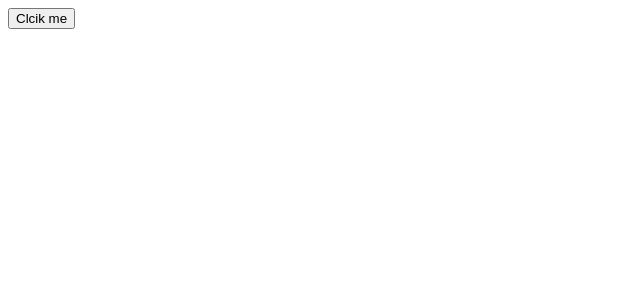
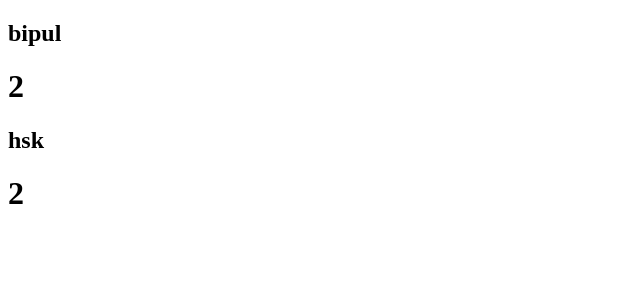
Before and after one commit to bipulchhetri/React--2025, a React (Vite) app: page / in a window 1280 px wide. Shown: the top 300 px of the page, without its empty margins (0-640 px from the left). Built offline with nearby package versions, Linux system fonts and the light colour scheme.

Commit message:
Derived state

```diff
--- a/src/App.jsx
+++ b/src/App.jsx
@@ -50,6 +50,9 @@ import { Map } from './Map&Loop/Map'
 import { Parent } from './LearnComponent/Parent'
 import Event from './Event/Event'
 import FruitshopEvent from './Event/FruitshopEvent'
+import { EventProps } from './Event/EventProps'
+import EventPropagration from './Event/EventPropagration'
+import DerivedS from './State/DerivedS'
 
 const App = () => {
   return (
@@ -58,8 +61,11 @@ const App = () => {
 {/* <Learn/> */}
 {/* <Map/>
 <Event/> */}
-<FruitshopEvent/>
+{/* <FruitshopEvent/> */}
 {/* <Parent/> */}
+{/* <EventProps/> */}
+{/* <EventPropagration/> */}
+<DerivedS/>
 </>
 
   )
--- /dev/null
+++ b/src/Event/EventPropagration.jsx
@@ -0,0 +1,23 @@
+import React from 'react'
+
+const EventPropagration = () => {
+    const Grand=()=>{
+        console.log('I am grand')
+    }
+    const Parent=()=>{
+console.log('I am parent')
+    }
+    const Child=()=>{
+        console.log('i am child')
+    }
+  return (
+   <section>
+    <div onClick={Grand} >Grand</div>
+    <div onClick={Parent} >Parent</div>
+    <div onClick={Child} >Child</div>
+
+   </section>
+  )
+}
+
+export default EventPropagration
--- /dev/null
+++ b/src/Event/EventProps.jsx
@@ -0,0 +1,28 @@
+export const EventProps = () => {
+  const OnclickHandler = (user) => {
+    alert(`hy ${user}`);
+  };
+  const handlerHover = () => {
+    alert(`Hy thanks for hovering me`);
+  };
+  return (
+    <>
+      <Welcome onClick={() => OnclickHandler("Bipul")} onMouseEnter={handlerHover} />
+    </>
+  );
+};
+
+const Welcome =(props)=>{
+    const greeting=()=>
+    {
+console.log("Hy Welcome")
+props.onClick()
+    }
+return (
+    <>
+<button onClick={props.onClick}>Click Me</button>
+<button onMouseEnter={props.onMouseEnter}>Hover me</button>
+<button onClick={greeting}>Greeting</button>
+</>
+)
+}
--- /dev/null
+++ b/src/State/DerivedS.jsx
@@ -0,0 +1,19 @@
+import React from "react";
+const user = [{ name: "bipul", age: "22" },
+    {name:'hsk',
+        age:"22"
+    }
+];
+const usercount=user.length;
+const DerivedS = () => {
+  return <div>
+    {user.map((user,index)=>(
+        <div key={index}>
+            <h2>{user.name}</h2>
+<h1>{usercount}</h1>
+        </div>
+    ))}
+  </div>;
+};
+
+export default DerivedS;
```
